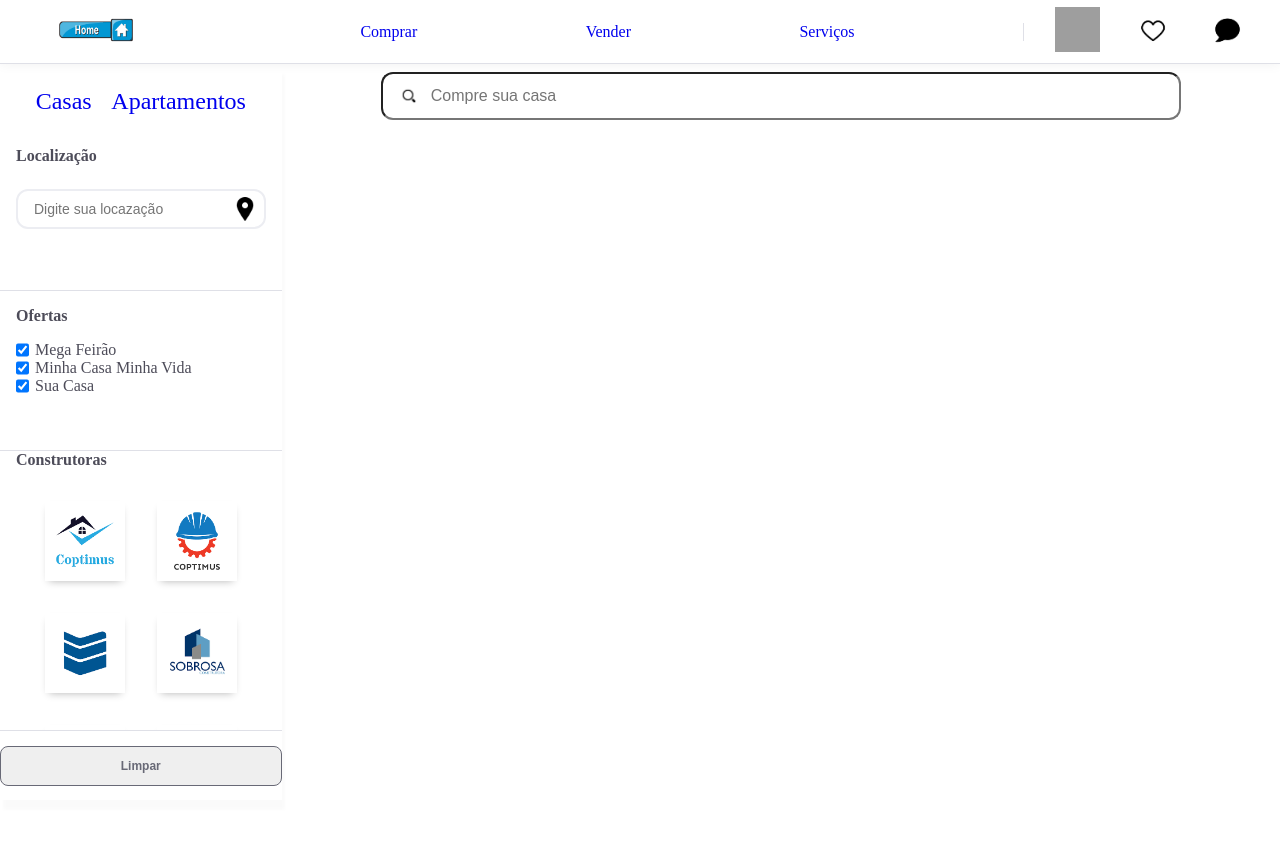
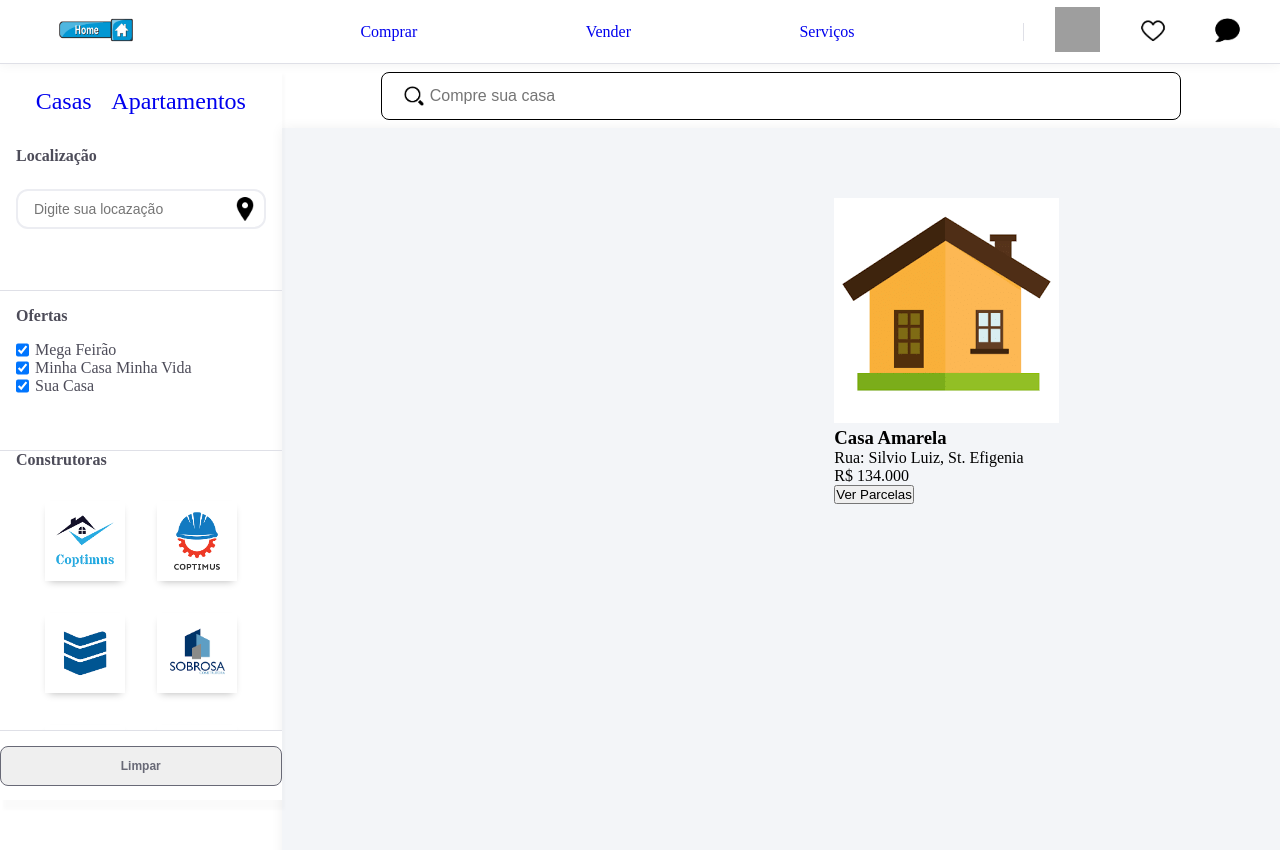
Before and after one commit to fabricionetto/page-angular, an Angular app: page / in a window 1280 px wide. Shown: the top 850 px of the page. Before the commit the page ends 800 px from the top, so only its background shows below. Built offline with nearby package versions, Linux system fonts and the light colour scheme; grey boxes are pictures that could not be loaded.

Commit message:
Acrescimo de cartão

```diff
--- a/src/app/components/home/home.component.css
+++ b/src/app/components/home/home.component.css
@@ -1,18 +1,16 @@
 .container{
     width: 100%;
+    height: 100%;
     display: grid;
     grid-template-columns: 22% 78%;
-    grid-template-areas:
-    "b2 b1 b1"
-    "b2 b3 b3"
-    "b2 b3 b3";
 }
 
 .filter-house{
-    grid-area: b1;
     height: 4rem;
     text-align: center;
     line-height: 4rem;
+    grid-column-start: 2;
+    grid-column-end: 3;
 }
 
 .filter-house > input{
@@ -21,16 +19,16 @@
     background-color: #fff;
     background-image: url('/assets/icon-search.png');
     background-repeat: no-repeat;
-    background-size: 2rem;
-    background-position: left 10px center;
+    background-size: 3rem;
+    background-position: left 0.5rem center;
     z-index: 4;
     padding-left: 3rem;
-    border-radius: 0.75rem;
+    border-radius: 0.5rem;
+    border: 1px solid black;
     font-size: 1rem;
 }
 
 .container-scroll-left{
-    grid-area: b2;
     width: 22%;
     left: 0;
     bottom: 0;
@@ -43,4 +41,67 @@
     overflow-y: hidden;
     overflow-x: hidden;
     color: #000;
+
 }
+
+.main-rigth{
+    background-color: #F3F5F8;
+    transform: scale(1);
+    box-shadow: 0 0 12px rgba(0,0,0,.06);
+    width: 100%;
+    padding: 70px 12px 0 344px;
+    overflow: hidden;
+    transition: padding .5s;
+    min-height: calc(100vh - 64px);
+    grid-column-start: 2;
+    grid-column-end: 3;
+}
+
+.main-rigth .container-cardVehicle{
+    display: flex;
+    flex-wrap: wrap;
+    justify-content: center;
+    align-content: center;
+}
+
+.container-cardVehicle .cards{
+   display: flex;
+   align-items: stretch;
+   width: 258px;
+   min-height: 430px;
+   padding: 8px;
+   overflow: hidden;
+  border-radius: 4px;
+  position: relative;
+  display: flex;
+  width: inherit;
+  flex-direction: column;
+  background: white;
+  box-shadow: rgba(158, 184, 209, 0.41) 0px 2px 9px 0px;
+  border: medium;
+  position: relative;
+}
+
+.cards > img{
+    width: 100%;
+    height: 100%;
+}
+
+.cards > h3{
+    padding: 0 0.75rem 0.75rem 0.75rem;
+}
+
+.cards > p{
+    padding: 0.3rem 0.75rem 0.75rem 0.75rem;
+}
+
+.cards > button{
+    padding: 0.75rem 0.75rem 0.75rem 0.75rem;
+    width: 100%;
+    display: flex;
+    justify-content: center;
+    align-items: center;
+    background-color: #000;
+    color: #fff;
+    border-radius: 0.5rem;
+}
--- a/src/app/components/home/home.component.html
+++ b/src/app/components/home/home.component.html
@@ -1,3 +1,4 @@
+
   <app-menu-header [interHeaders]="menuHeaders"></app-menu-header>
 <main>
   <div class="container">
@@ -7,5 +8,19 @@
    <section class="container-scroll-left">
      <app-scroll-left ></app-scroll-left>
    </section>
+   <section class="main-rigth">
+    <div class="container-cardVehicle">
+       <div class="cartao">
+          <a href="#">
+             <img src="/assets/casa-amarela.png" alt="">
+          </a>
+          <h3>Casa Amarela</h3>
+          <p>Rua: Silvio Luiz, St. Efigenia</p>
+          <p>R$ 134.000</p>
+          <button>Ver Parcelas</button>
        </div>
+   </div>
+</section>
+  </div>
+
 </main>
--- a/src/app/components/home/home.component.ts
+++ b/src/app/components/home/home.component.ts
@@ -1,7 +1,6 @@
 import { CommonModule, NgFor } from '@angular/common';
 import { Component } from '@angular/core';
 import { Headers } from '../../headers';
-import { Scroll } from '../../scroll';
 import { MenuHeaderComponent } from "../menu-header/menu-header.component";
 import { ScrollLeftComponent } from '../scroll-left/scroll-left.component';
 
--- a/src/app/components/scroll-left/scroll-left.component.css
+++ b/src/app/components/scroll-left/scroll-left.component.css
@@ -1,8 +1,8 @@
 
 .conteiner-scroll{
+    width: 100%;
+    height: 100%;
     display: block;
-    width: 100%;
-    max-height: 100%;
     overflow: auto;
     scroll-behavior: smooth;
 }
```
Lines whose indentation alone changed are shown as unchanged.
